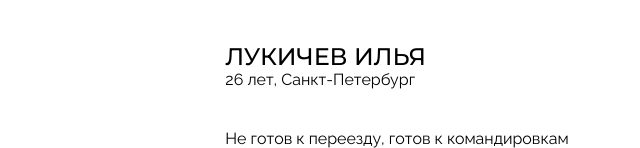
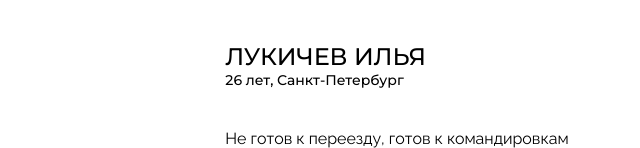
Before and after one commit to Luka-IL/Portfolio, a website: page index.html in a window 1280 px wide. Shown: the part 804-952 px from the top of the page, 108-748 px from the left. Drawn offline with Linux system fonts and the light colour scheme; a web font is replaced by a local one.

Commit message:
repair font bugs

```diff
--- a/css/style.css
+++ b/css/style.css
@@ -315,8 +315,9 @@ header {
 }
 
 .my-information__age{
+    font-family: 'Montserrat', sans-serif;
     margin-top:10px;
-    font-size:16px;
+    font-size:14px;
 }
 
 @media (max-width:700px) {
@@ -737,7 +738,7 @@ header {
     padding: 0 10px 30px 0;
 }
 
-@media(max-width:425px) {
+@media(max-width:550px) {
     .contacts-container {
         flex-direction: column;
     }
@@ -764,6 +765,7 @@ header {
 }
 
 .details span:nth-child(2) {
+    font-family: 'Courier New', Courier, monospace;
     color: black;
 }
 
```
Also changed, not shown: index.html (+1 -1 lines).
